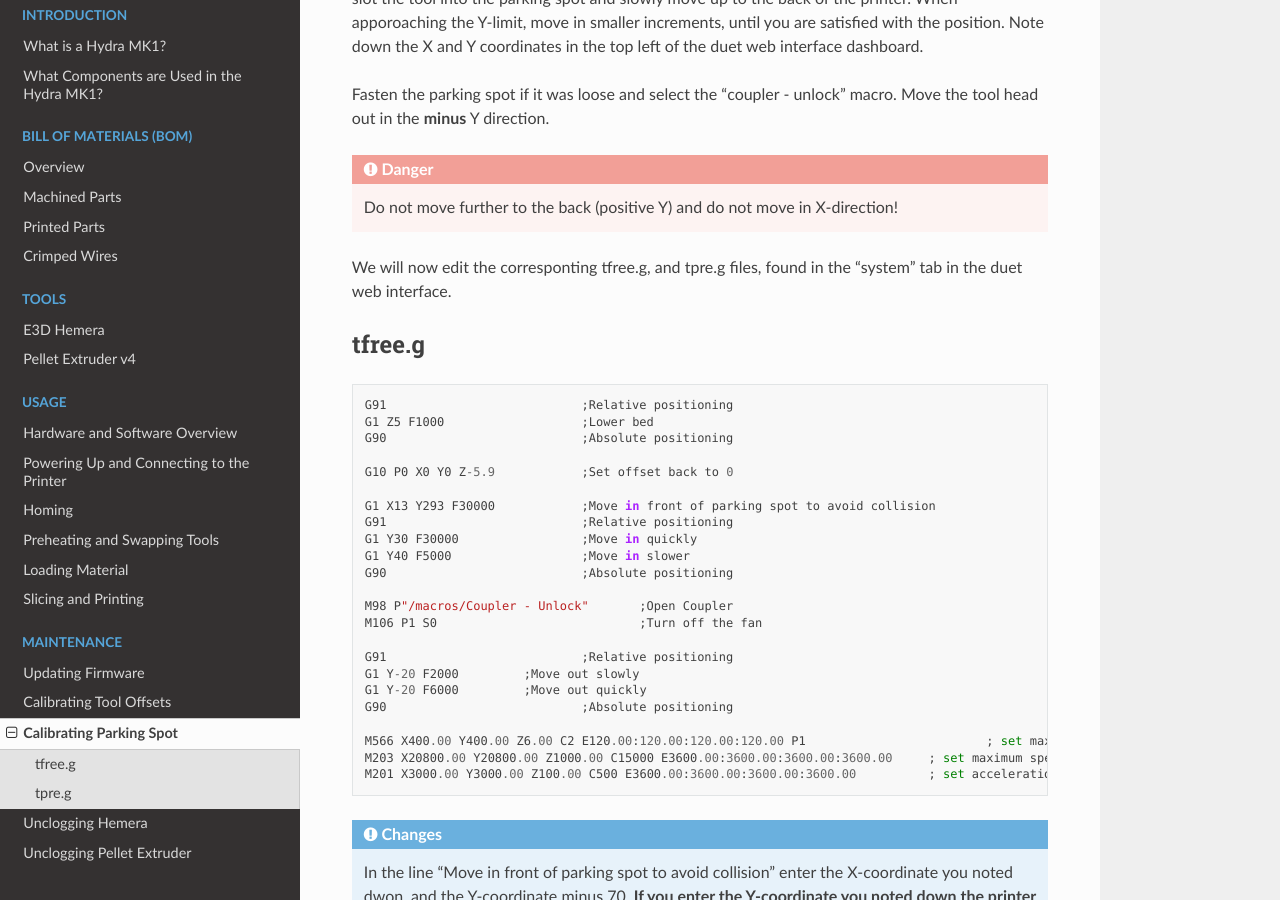
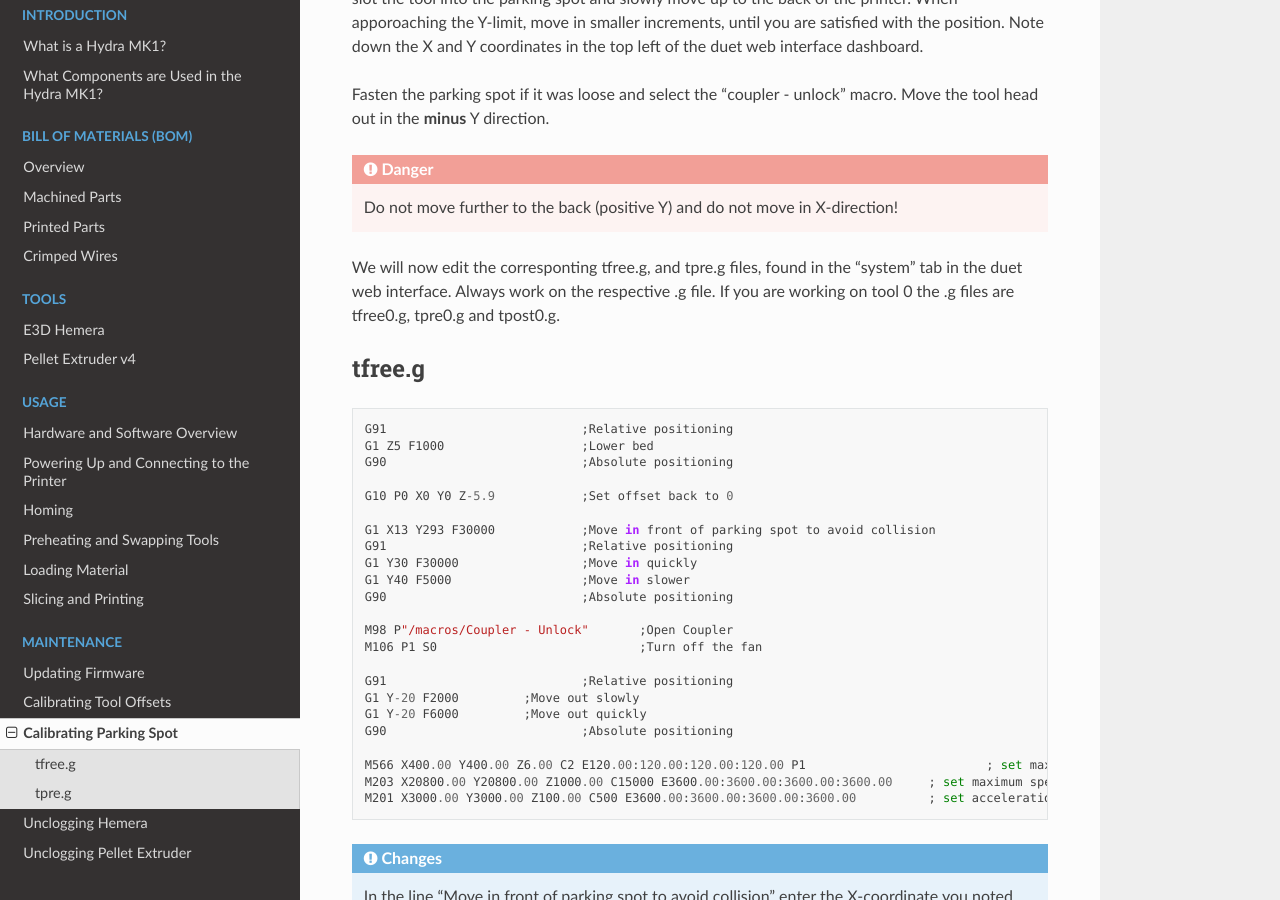
Before and after one commit to srl-ethz/hydra-documentation, a Sphinx documentation site: the page built from docs/source/maintenance/parking.rst, in a window 1280 px wide and 900 px high, scrolled down 413 px. Built offline with Sphinx 7.4.7 and the Read the Docs theme 2.0.0, drawn with Linux system fonts in a browser that asks for light colours; pages that are not in the unit, such as notebooks, are missing from menus.

Commit message:
Update parking.rst

```diff
--- a/docs/source/maintenance/parking.rst
+++ b/docs/source/maintenance/parking.rst
@@ -12,7 +12,7 @@ Fasten the parking spot if it was loose and select the "coupler - unlock" macro.
 
 .. DANGER:: Do not move further to the back (positive Y) and do not move in X-direction!
 
-We will now edit the corresponting tfree.g, and tpre.g files, found in the "system" tab in the duet web interface.
+We will now edit the corresponting tfree.g, and tpre.g files, found in the "system" tab in the duet web interface. Always work on the respective .g file. If you are working on tool 0 the .g files are tfree0.g, tpre0.g and tpost0.g.
 
 tfree.g
 ^^^^^^^^
```
